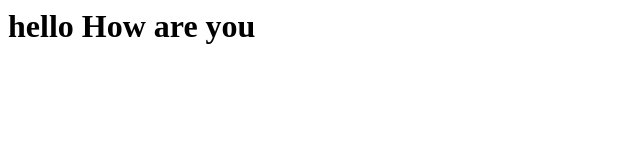
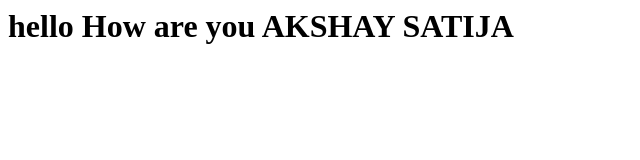
Before and after one commit to satijaakshay/satijaakshay.github.io, a plain HTML site: page index.html in a window 1280 px wide. Shown: the whole page, without its empty margins (0-640 px from the left). Drawn offline with Linux system fonts and the light colour scheme.

Commit message:
Adding index.html to my GitHub

```diff
--- a/index.html
+++ b/index.html
@@ -4,6 +4,6 @@
 </head>
 <title> Hello SIR  </title>
 <body>
-<h1> hello How are you </h1>
+<h1> hello How are you AKSHAY SATIJA  </h1>
 </body>
 </html>
```
